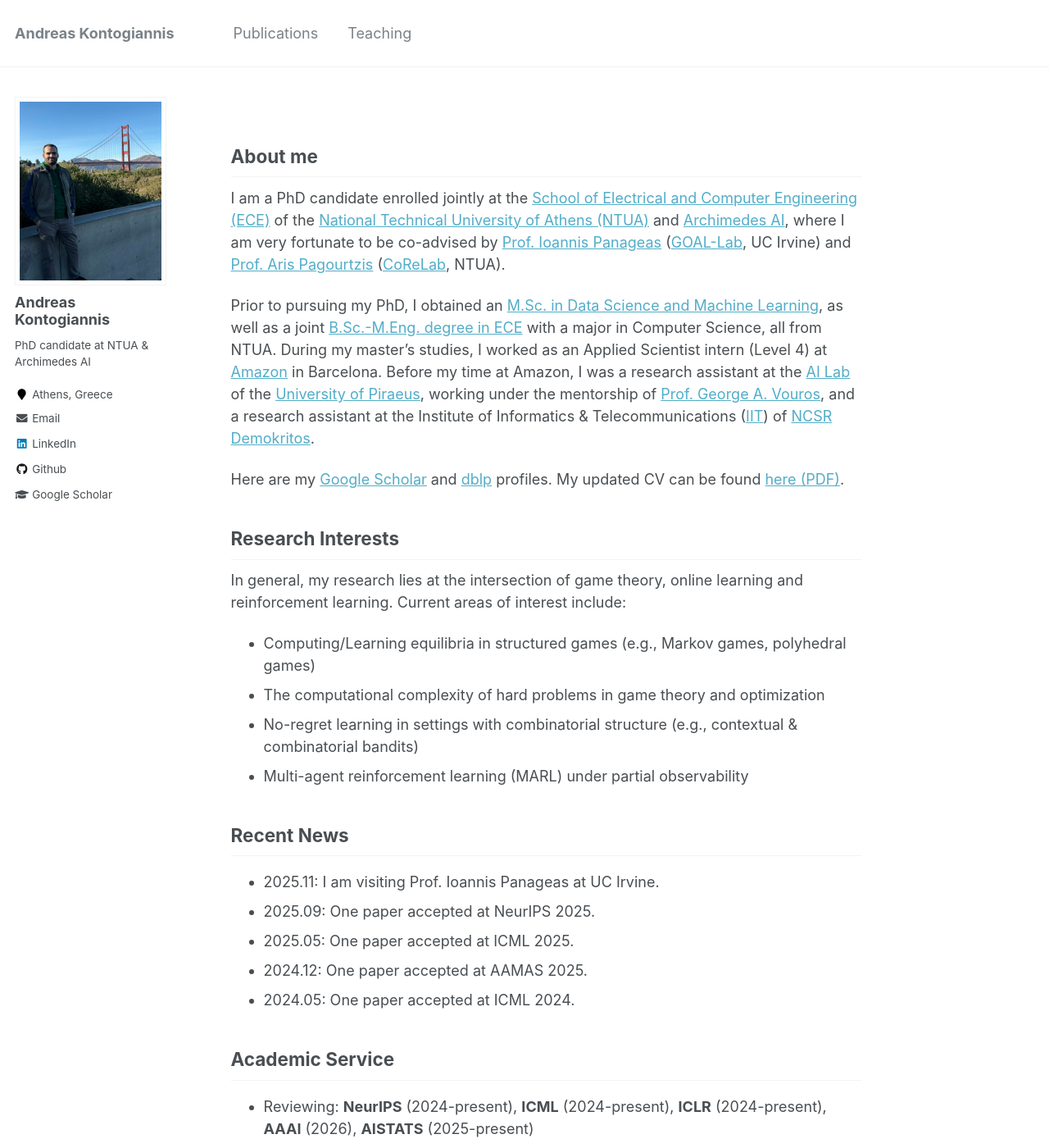
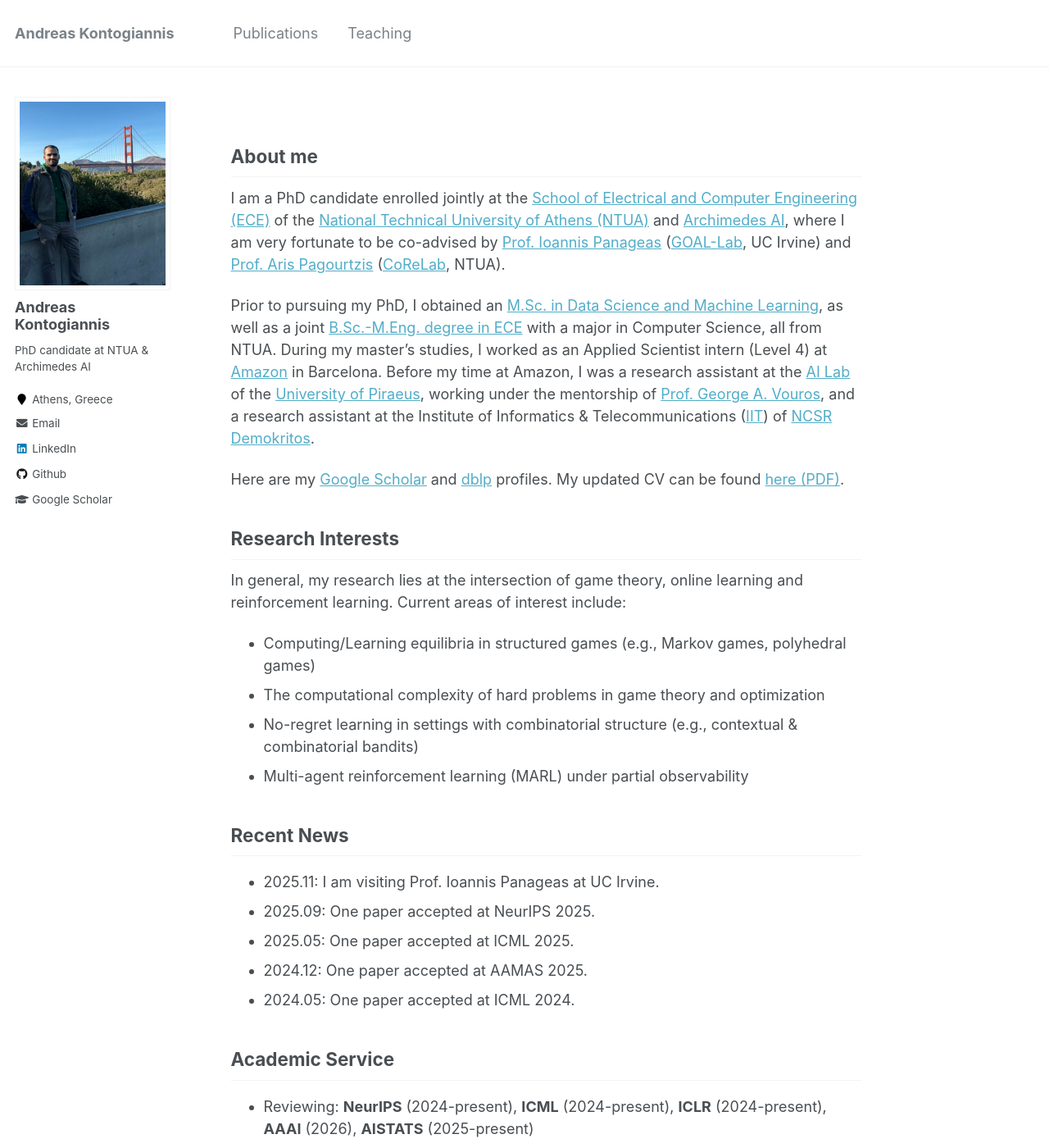
Before and after one commit to ddaedalus/ddaedalus.github.io, a Jekyll site: the page built from _pages/about.md, in a window 1280 px wide and 1400 px high. Shown: the whole window at 82% size. Built offline with Jekyll 4.4.1, drawn with Linux system fonts in a browser that asks for light colours.

Commit message:
Update _sidebar.scss

```diff
--- a/_sass/_sidebar.scss
+++ b/_sass/_sidebar.scss
@@ -72,7 +72,7 @@
 .author__avatar {
   display: table-cell;
   vertical-align: top;
-  width: 36px;
+  width: auto;
   // set width only, for non-square avatars
   // height: 36px;
 
@@ -83,7 +83,7 @@
   }
 
   img {
-    max-width: 185px;
+    max-width: 225px;
     border-radius: 0%;
 
     @include breakpoint($large) {
```
